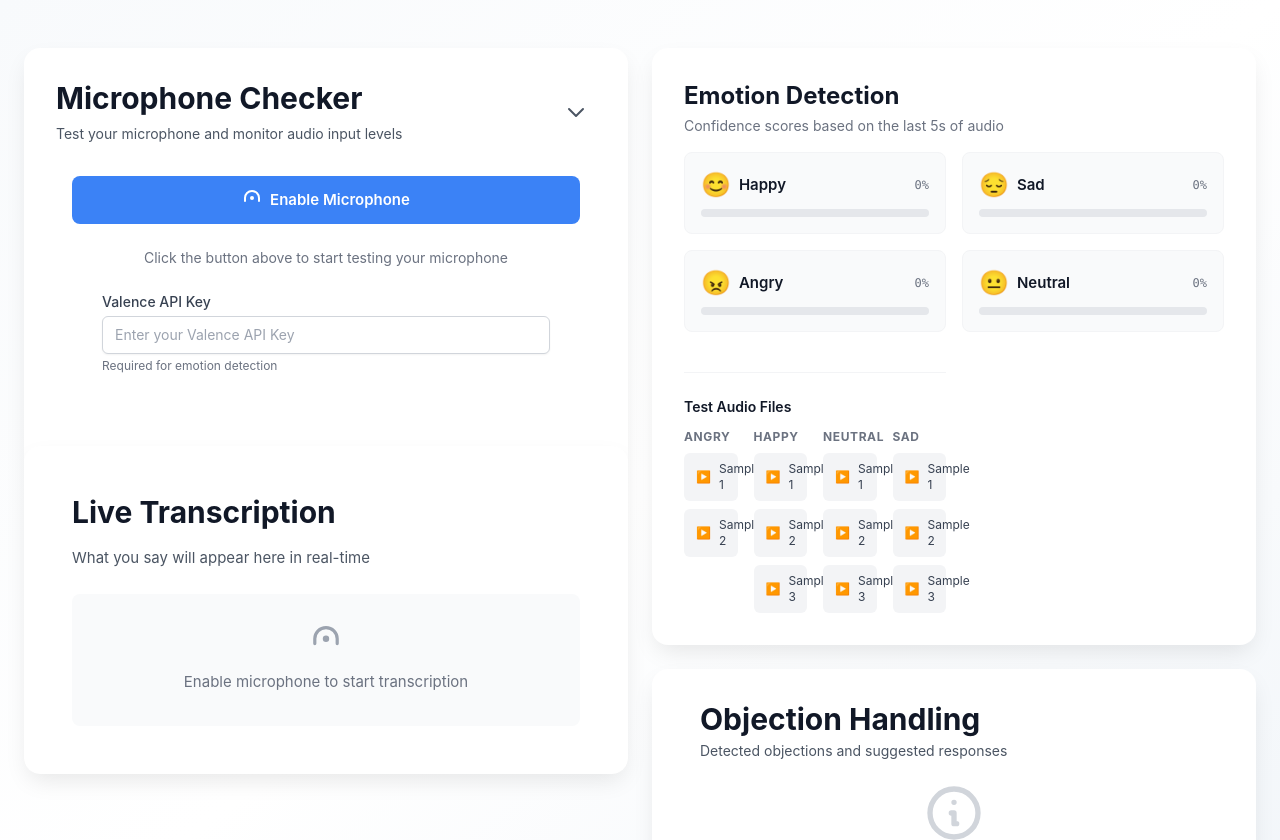
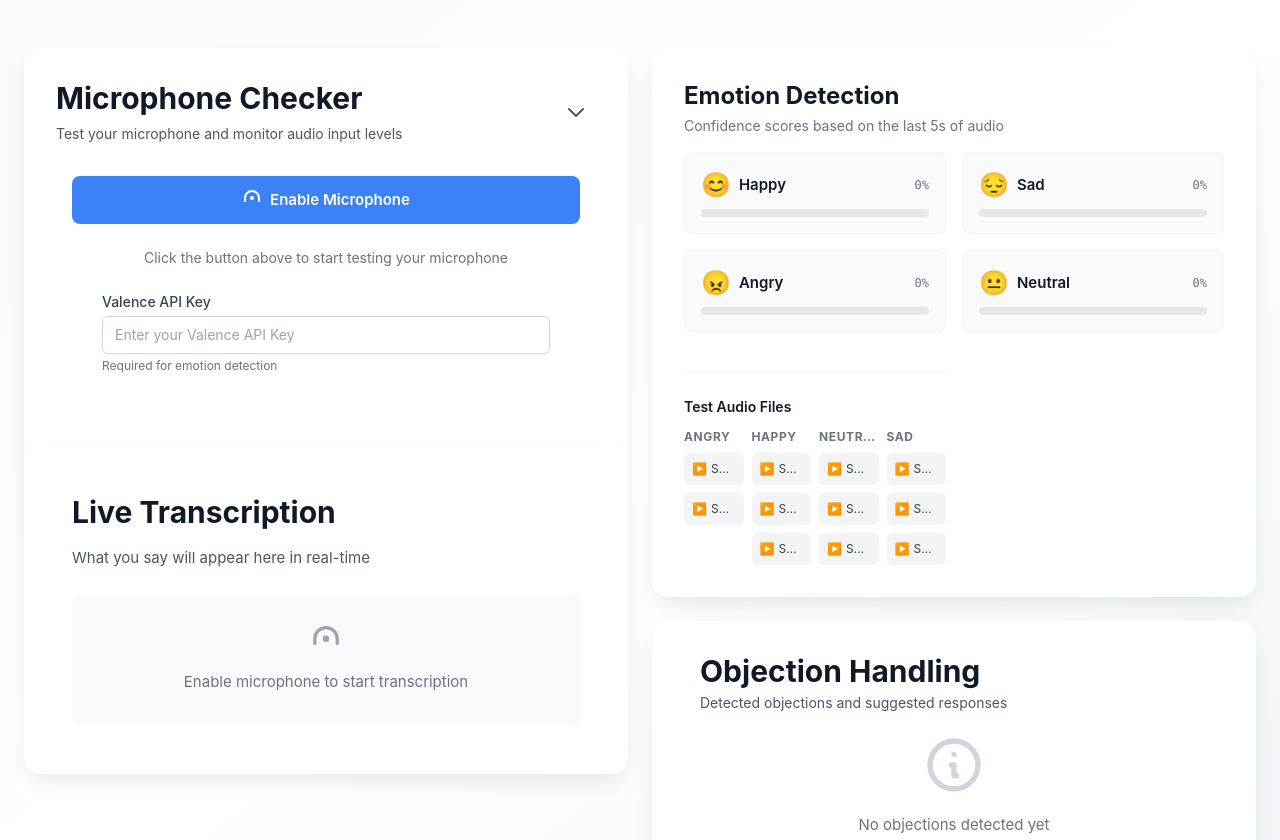
Before and after one commit to aarono-boop/Real-TIme-Objection-Handling, a Vue app: page / in a window 1280 px wide. Shown: the top 840 px of the page. Built offline with nearby package versions, Linux system fonts and the light colour scheme; the HTML template or start-up script is replaced by a standard one.

Commit message:
Optimize grid layout: w-full, smaller gap, truncation support
cgen-0dd89eb94b334022ba0d2d01d62f7e01

```diff
--- a/src/App.vue
+++ b/src/App.vue
@@ -162,18 +162,19 @@ function removeObjection(objectionId: string) {
 
             <div class="mt-6 pt-6 border-t border-gray-100">
               <h3 class="text-sm font-semibold text-gray-900 mb-3">Test Audio Files</h3>
-              <div class="grid grid-cols-4 gap-4">
-                <div v-for="(files, emotion) in groupedAudioFiles" :key="emotion">
-                  <h4 class="text-xs font-bold text-gray-500 uppercase tracking-wider mb-2">{{ emotion }}</h4>
+              <div class="grid grid-cols-4 gap-2 w-full">
+                <div v-for="(files, emotion) in groupedAudioFiles" :key="emotion" class="min-w-0">
+                  <h4 class="text-xs font-bold text-gray-500 uppercase tracking-wider mb-2 truncate">{{ emotion }}</h4>
                   <div class="flex flex-col gap-2">
                     <button
                       v-for="(file, index) in files"
                       :key="index"
                       @click="playAndAnalyze(file.url)"
-                      class="px-3 py-2 text-xs bg-gray-100 hover:bg-gray-200 rounded-md text-gray-700 transition-colors flex items-center gap-2 w-full text-left"
+                      class="px-2 py-2 text-xs bg-gray-100 hover:bg-gray-200 rounded-md text-gray-700 transition-colors flex items-center gap-1 w-full text-left truncate"
                       :disabled="isAnalyzingFile"
+                      :title="file.name"
                     >
-                      <span>▶️</span> {{ file.name.replace(emotion + ' ', '') }}
+                      <span>▶️</span> <span class="truncate">{{ file.name.replace(emotion + ' ', '') }}</span>
                     </button>
                   </div>
                 </div>
```
